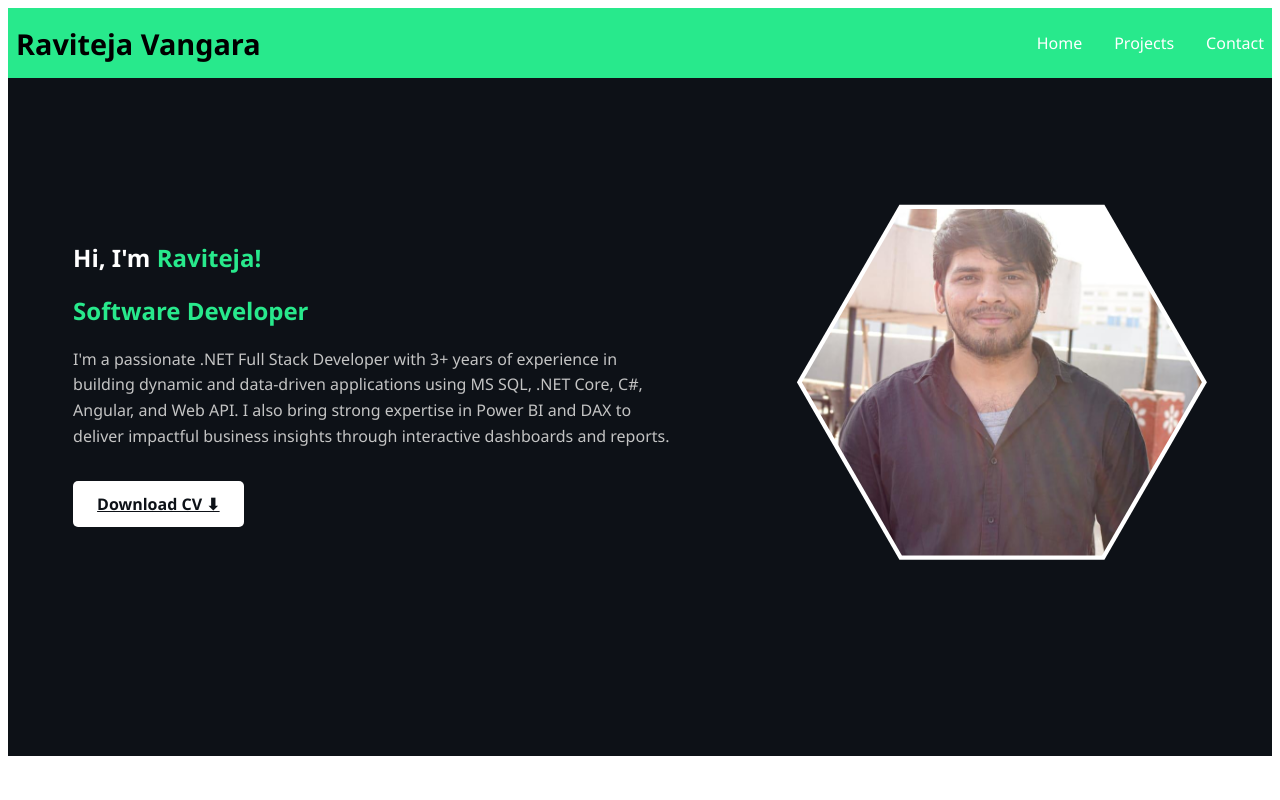
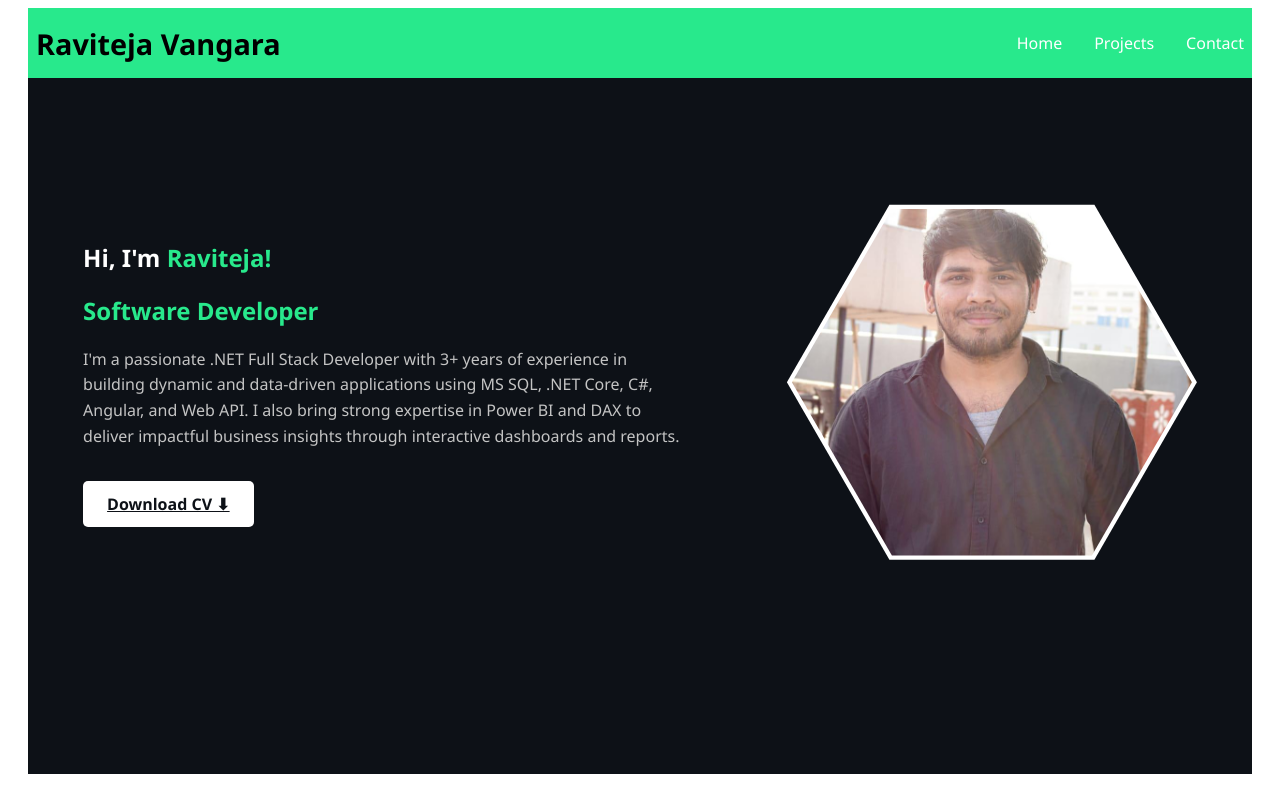
Before and after one commit to Raviptg/Portfolio, an Angular app: page /Home in a window 1280 px wide. Built offline with nearby package versions, Linux system fonts and the light colour scheme.

Commit message:
Allignments

```diff
--- a/src/app/Component/about/about.component.html
+++ b/src/app/Component/about/about.component.html
@@ -1,3 +1,5 @@
+
+<div class="container">
 <nav class="navbar">
     <div class="logo">Raviteja Vangara</div>
     <ul class="nav-links">
@@ -45,10 +47,7 @@
                     <i class="fas fa-phone-alt"></i> <strong class="highlight">8792853802</strong>
                   </a>
               </div>
-
-
-
-
         </div>
     <!-- </div> -->
 </section>
+</div>
--- a/src/app/Component/about/about.component.scss
+++ b/src/app/Component/about/about.component.scss
@@ -1,9 +1,14 @@
+.container {
+  max-width: auto;
+  margin: 0 auto;
+  padding: 0 20px;
+}
 .hero {
     background-color: #0d1117;
     color: white;
     padding: 0.2rem;
     font-family: 'Segoe UI', sans-serif;
-    height: 84vh;
+    min-height: 100vh;
   }
   li a {
     text-decoration: none;
--- a/src/app/Component/home/home.component.html
+++ b/src/app/Component/home/home.component.html
@@ -7,14 +7,13 @@
     ng build --base-href "https://raviptg.github.io/Portfolio/"
     npx angular-cli-ghpages --dir=dist/portfolio -->
 
-<nav class="navbar">
+<!-- <nav class="navbar">
     <div class="logo">Raviteja Vangara</div>
     <ul class="nav-links">
         <li> <a routerLink="/Home" routerLinkActive="active">Home </a></li>
         <li><a routerLink="/Projects" >Projects</a></li>
         <li><a routerLink="/About" >Contact</a></li>
     </ul>
-    <!-- <div class="menu-toggle">&#9776;</div> -->
 </nav>
 <section>
     <div class="hero">
@@ -29,7 +28,6 @@
                     and reports.
                 </p>
                 <div class="actions">
-                    <!-- <button class="download-btn">Download CV &#x2B07;</button> -->
                     <a href="assets/Resume/Raviteja_SoftwareDeveloper.pdf" download class="download-btn">
                         Download CV &#x2B07;
                       </a>
@@ -42,4 +40,42 @@
             </div>
         </div>
     </div>
-</section>
+</section> -->
+
+<div class="container">
+    <nav class="navbar">
+      <div class="logo">Raviteja Vangara</div>
+      <ul class="nav-links">
+        <li><a routerLink="/Home" routerLinkActive="active">Home</a></li>
+        <li><a routerLink="/Projects">Projects</a></li>
+        <li><a routerLink="/About">Contact</a></li>
+      </ul>
+    </nav>
+
+    <section>
+      <div class="hero">
+        <div class="hero-content">
+          <div class="text-area">
+            <h1>Hi, I'm <span>Raviteja!</span></h1>
+            <h2><span class="highlight">Software Developer</span></h2>
+            <p>
+              I'm a passionate .NET Full Stack Developer with 3+ years of experience in building dynamic and
+              data-driven applications using MS SQL, .NET Core, C#, Angular, and Web API. I also bring strong
+              expertise in Power BI and DAX to deliver impactful business insights through interactive dashboards
+              and reports.
+            </p>
+            <div class="actions">
+              <a href="assets/Resume/Raviteja_SoftwareDeveloper.pdf" download class="download-btn">
+                Download CV &#x2B07;
+              </a>
+            </div>
+          </div>
+          <div class="image-area">
+            <div class="hexagon-frame">
+              <img src="assets/Img/Ravi.jpg" alt="ravi" class="profile-img" />
+            </div>
+          </div>
+        </div>
+      </div>
+    </section>
+  </div>
--- a/src/app/Component/home/home.component.scss
+++ b/src/app/Component/home/home.component.scss
@@ -1,11 +1,15 @@
+.container {
+  max-width: auto;
+  margin: 0 auto;
+  padding: 0 20px;
+  max-height: 100vh;
+}
 .hero {
   background-color: #0d1117;
   color: white;
   padding: 0.2rem;
   font-family: 'Segoe UI', sans-serif;
-  height: 84vh;
-//   border: 5px;
-//   border-radius: 10px;
+  min-height: 86.2vh;
 }
 
 .navbar {
@@ -16,8 +20,6 @@
   padding: 0.5rem;
   font-family: 'Segoe UI', sans-serif;
   background-color: #28e98c;
-//   border: 5px;
-//   border-radius: 10px;
 
 }
 li a {
@@ -55,7 +57,7 @@ li a {
   justify-content: space-around;
   align-items: center;
   margin-top: 5rem;
-  flex-wrap: wrap;
+  // flex-wrap: wrap;
   //  padding: 0.5rem;
 }
 
@@ -90,25 +92,6 @@ li a {
   border-radius: 5px;
 }
 
-// .video-btn {
-//   background: none;
-//   color: white;
-//   display: flex;
-//   align-items: center;
-//   gap: 0.5rem;
-//   font-weight: bold;
-//   border: none;
-//   cursor: pointer;
-// }
-
-// .play-icon {
-//   background-color: #28e98c;
-//   color: #0d1117;
-//   border-radius: 50%;
-//   padding: 0.5rem;
-//   font-size: 1rem;
-// }
-
 .image-area {
   margin-top: 1rem;
 }
@@ -130,14 +113,3 @@ li a {
   object-fit: cover;
   clip-path: polygon(25% 6.7%, 75% 6.7%, 100% 50%, 75% 93.3%, 25% 93.3%, 0% 50%);
 }
-
-// @media (max-width: 768px) {
-//   .hero-content {
-//     flex-direction: column;
-//     align-items: flex-start;
-//   }
-
-//   .image-area {
-//     align-self: center;
-//   }
-// }
--- a/src/app/Component/projects/projects.component.html
+++ b/src/app/Component/projects/projects.component.html
@@ -1,3 +1,4 @@
+<div class="container">
 <nav class="navbar">
     <div class="logo">Raviteja Vangara</div>
     <ul class="nav-links">
@@ -38,3 +39,4 @@
         </div>
     <!-- </div> -->
 </section>
+</div>
--- a/src/app/Component/projects/projects.component.scss
+++ b/src/app/Component/projects/projects.component.scss
@@ -1,9 +1,14 @@
+.container {
+  max-width: auto;
+  margin: 0 auto;
+  padding: 0 20px;
+}
 .hero {
     background-color: #0d1117;
     color: white;
     padding: 0.2rem;
     font-family: 'Segoe UI', sans-serif;
-    height: 84vh;
+    min-height: 86.2vh;
   }
 
   .navbar {
```
